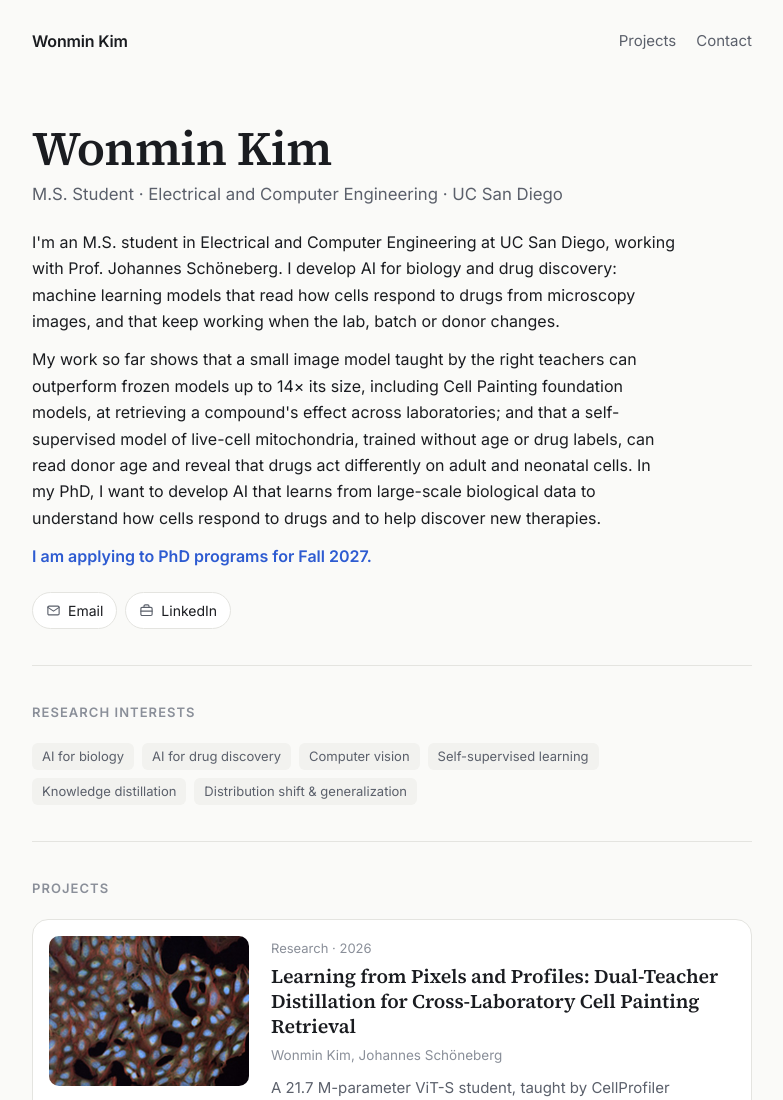
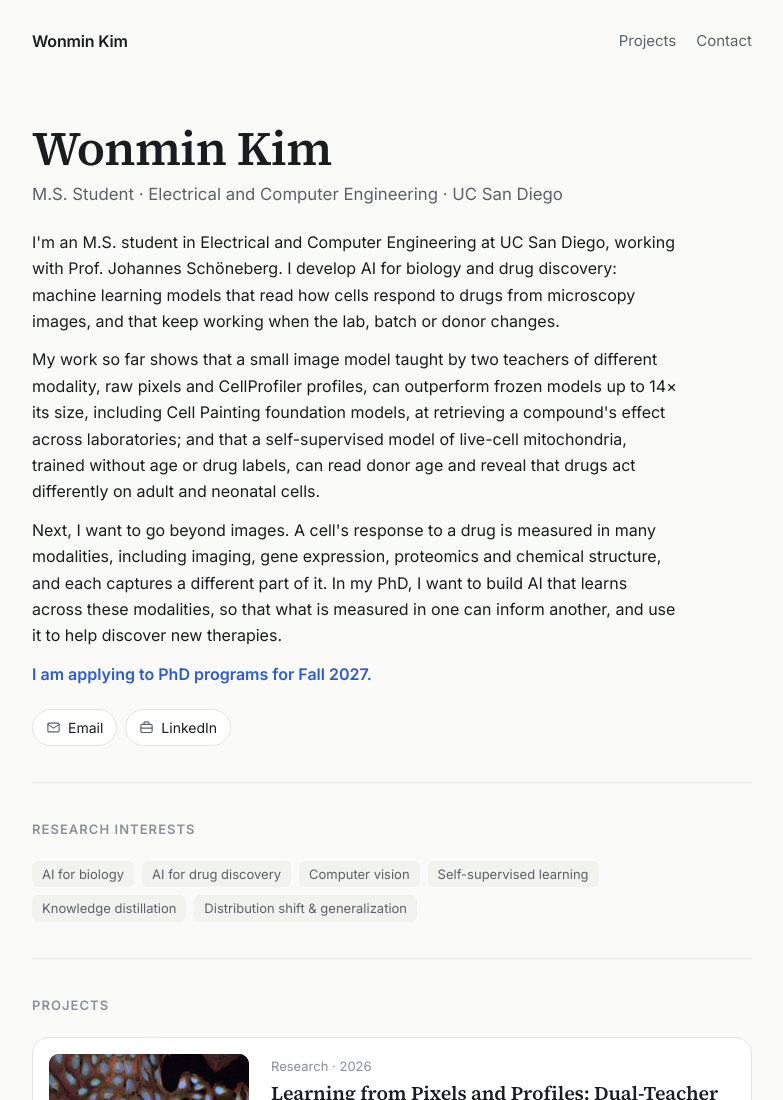
Before and after one commit to 1minute99/1minute99.github.io, a plain HTML site: page index.html in a window 1280 px wide. Shown: the top 1100 px of the page, without its empty margins (248-1031 px from the left). Drawn offline with Linux system fonts and the light colour scheme.

Commit message:
Add multimodal research direction to the bio
Note that the Pixels and Profiles student learns from two modalities,
and add a paragraph on extending beyond images to learn across
imaging, gene expression, proteomics and chemical structure.

Co-Authored-By: Claude Opus 5.5 <noreply@anthropic.com>

```diff
--- a/index.html
+++ b/index.html
@@ -36,13 +36,19 @@
             keep working when the lab, batch or donor changes.
           </p>
           <p>
-            My work so far shows that a small image model taught by the right teachers can
-            outperform frozen models up to 14× its size, including Cell Painting foundation
-            models, at retrieving a compound's effect across laboratories; and that a
-            self-supervised model of live-cell mitochondria, trained without age or drug labels,
-            can read donor age and reveal that drugs act differently on adult and neonatal cells.
-            In my PhD, I want to develop AI that learns from large-scale biological data to
-            understand how cells respond to drugs and to help discover new therapies.
+            My work so far shows that a small image model taught by two teachers of different
+            modality, raw pixels and CellProfiler profiles, can outperform frozen models up to 14×
+            its size, including Cell Painting foundation models, at retrieving a compound's effect
+            across laboratories; and that a self-supervised model of live-cell mitochondria,
+            trained without age or drug labels, can read donor age and reveal that drugs act
+            differently on adult and neonatal cells.
+          </p>
+          <p>
+            Next, I want to go beyond images. A cell's response to a drug is measured in many
+            modalities, including imaging, gene expression, proteomics and chemical structure,
+            and each captures a different part of it. In my PhD, I want to build AI that learns
+            across these modalities, so that what is measured in one can inform another, and use
+            it to help discover new therapies.
           </p>
           <p class="bio-status"><strong>I am applying to PhD programs for Fall 2027.</strong></p>
         </div>
```
